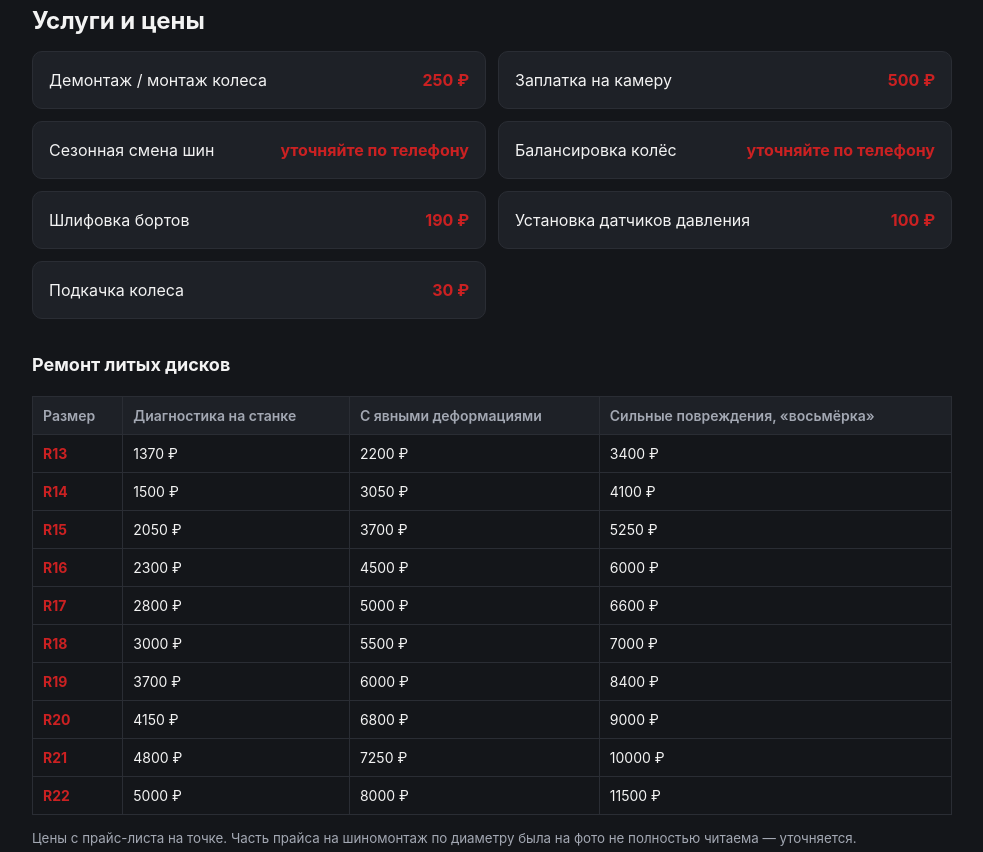
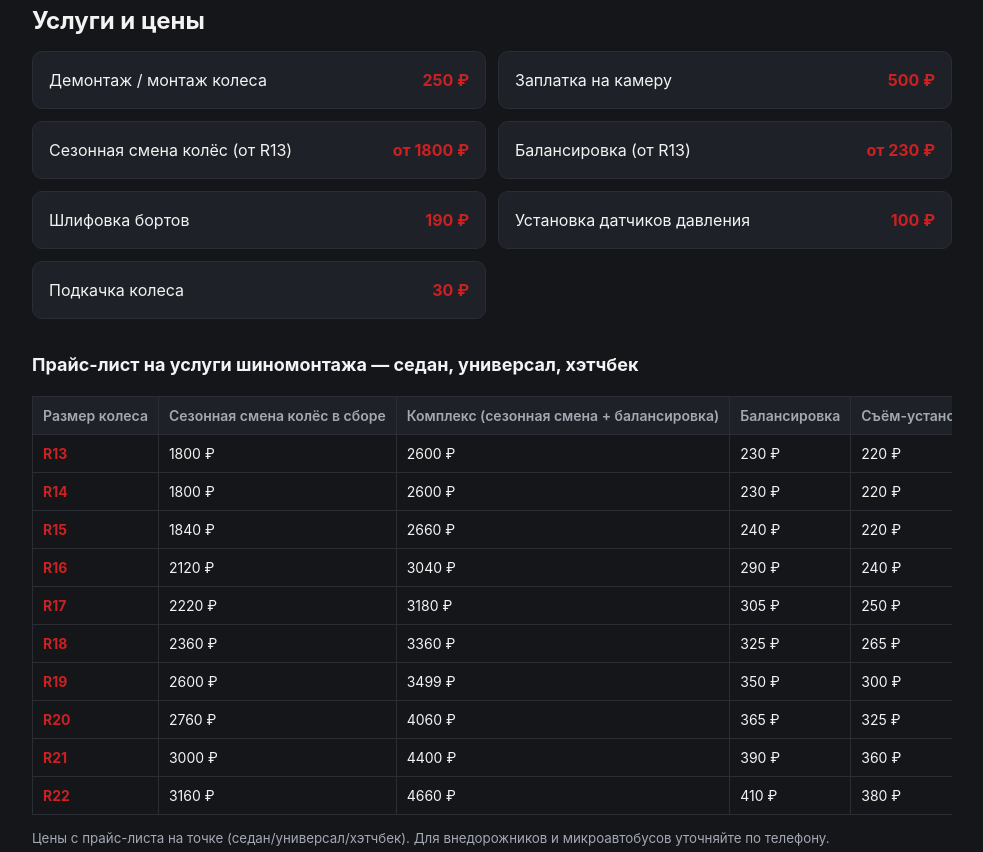
Before and after one commit to n9853643346/yahroma-tire, a plain HTML site: page site/index.html in a window 1280 px wide. Shown: the part 832-1684 px from the top of the page, without its empty margins (148-1131 px from the left). Drawn offline with Linux system fonts and the light colour scheme.

Commit message:
[agent] fix: заменил прайс на реальный (седан/универсал/хэтчбек по фото от Алекса)
Старая таблица 'ремонт литых дисков' была реконструкцией нечитаемого
фрагмента фото с Яндекс.Карт — убрал, заменил полным прайсом с фото,
которое прислал Алекс (сезонная смена, комплекс, балансировка,
съём-установка, сборка-разборка по R13-R22). Карточки услуг с
'уточняйте по телефону' заменены на реальные цены.

```diff
--- a/site/index.html
+++ b/site/index.html
@@ -66,12 +66,12 @@
         <span class="service-price">500 ₽</span>
       </div>
       <div class="service-card">
-        <span class="service-name">Сезонная смена шин</span>
-        <span class="service-price">уточняйте по телефону</span>
+        <span class="service-name">Сезонная смена колёс (от R13)</span>
+        <span class="service-price">от 1800 ₽</span>
       </div>
       <div class="service-card">
-        <span class="service-name">Балансировка колёс</span>
-        <span class="service-price">уточняйте по телефону</span>
+        <span class="service-name">Балансировка (от R13)</span>
+        <span class="service-price">от 230 ₽</span>
       </div>
       <div class="service-card">
         <span class="service-name">Шлифовка бортов</span>
@@ -87,32 +87,34 @@
       </div>
     </div>
 
-    <h3 class="price-subheading">Ремонт литых дисков</h3>
+    <h3 class="price-subheading">Прайс-лист на услуги шиномонтажа — седан, универсал, хэтчбек</h3>
     <div class="table-scroll">
       <table class="price-table">
         <thead>
           <tr>
-            <th>Размер</th>
-            <th>Диагностика на станке</th>
-            <th>С явными деформациями</th>
-            <th>Сильные повреждения, «восьмёрка»</th>
+            <th>Размер колеса</th>
+            <th>Сезонная смена колёс в сборе</th>
+            <th>Комплекс (сезонная смена + балансировка)</th>
+            <th>Балансировка</th>
+            <th>Съём-установка</th>
+            <th>Сборка-разборка</th>
           </tr>
         </thead>
         <tbody>
-          <tr><td>R13</td><td>1370 ₽</td><td>2200 ₽</td><td>3400 ₽</td></tr>
-          <tr><td>R14</td><td>1500 ₽</td><td>3050 ₽</td><td>4100 ₽</td></tr>
-          <tr><td>R15</td><td>2050 ₽</td><td>3700 ₽</td><td>5250 ₽</td></tr>
-          <tr><td>R16</td><td>2300 ₽</td><td>4500 ₽</td><td>6000 ₽</td></tr>
-          <tr><td>R17</td><td>2800 ₽</td><td>5000 ₽</td><td>6600 ₽</td></tr>
-          <tr><td>R18</td><td>3000 ₽</td><td>5500 ₽</td><td>7000 ₽</td></tr>
-          <tr><td>R19</td><td>3700 ₽</td><td>6000 ₽</td><td>8400 ₽</td></tr>
-          <tr><td>R20</td><td>4150 ₽</td><td>6800 ₽</td><td>9000 ₽</td></tr>
-          <tr><td>R21</td><td>4800 ₽</td><td>7250 ₽</td><td>10000 ₽</td></tr>
-          <tr><td>R22</td><td>5000 ₽</td><td>8000 ₽</td><td>11500 ₽</td></tr>
+          <tr><td>R13</td><td>1800 ₽</td><td>2600 ₽</td><td>230 ₽</td><td>220 ₽</td><td>200 ₽</td></tr>
+          <tr><td>R14</td><td>1800 ₽</td><td>2600 ₽</td><td>230 ₽</td><td>220 ₽</td><td>200 ₽</td></tr>
+          <tr><td>R15</td><td>1840 ₽</td><td>2660 ₽</td><td>240 ₽</td><td>220 ₽</td><td>205 ₽</td></tr>
+          <tr><td>R16</td><td>2120 ₽</td><td>3040 ₽</td><td>290 ₽</td><td>240 ₽</td><td>320 ₽</td></tr>
+          <tr><td>R17</td><td>2220 ₽</td><td>3180 ₽</td><td>305 ₽</td><td>250 ₽</td><td>240 ₽</td></tr>
+          <tr><td>R18</td><td>2360 ₽</td><td>3360 ₽</td><td>325 ₽</td><td>265 ₽</td><td>250 ₽</td></tr>
+          <tr><td>R19</td><td>2600 ₽</td><td>3499 ₽</td><td>350 ₽</td><td>300 ₽</td><td>290 ₽</td></tr>
+          <tr><td>R20</td><td>2760 ₽</td><td>4060 ₽</td><td>365 ₽</td><td>325 ₽</td><td>325 ₽</td></tr>
+          <tr><td>R21</td><td>3000 ₽</td><td>4400 ₽</td><td>390 ₽</td><td>360 ₽</td><td>350 ₽</td></tr>
+          <tr><td>R22</td><td>3160 ₽</td><td>4660 ₽</td><td>410 ₽</td><td>380 ₽</td><td>375 ₽</td></tr>
         </tbody>
       </table>
     </div>
-    <p class="price-note"><small>Цены с прайс-листа на точке. Часть прайса на шиномонтаж по диаметру была на фото не полностью читаема — уточняется.</small></p>
+    <p class="price-note"><small>Цены с прайс-листа на точке (седан/универсал/хэтчбек). Для внедорожников и микроавтобусов уточняйте по телефону.</small></p>
   </section>
 
   <section id="gallery">
```
Also changed, not shown: knowledge/plan-landing-bot.progress.md (+2 -0 lines), knowledge/price-list-photo-original.jpg (added).
